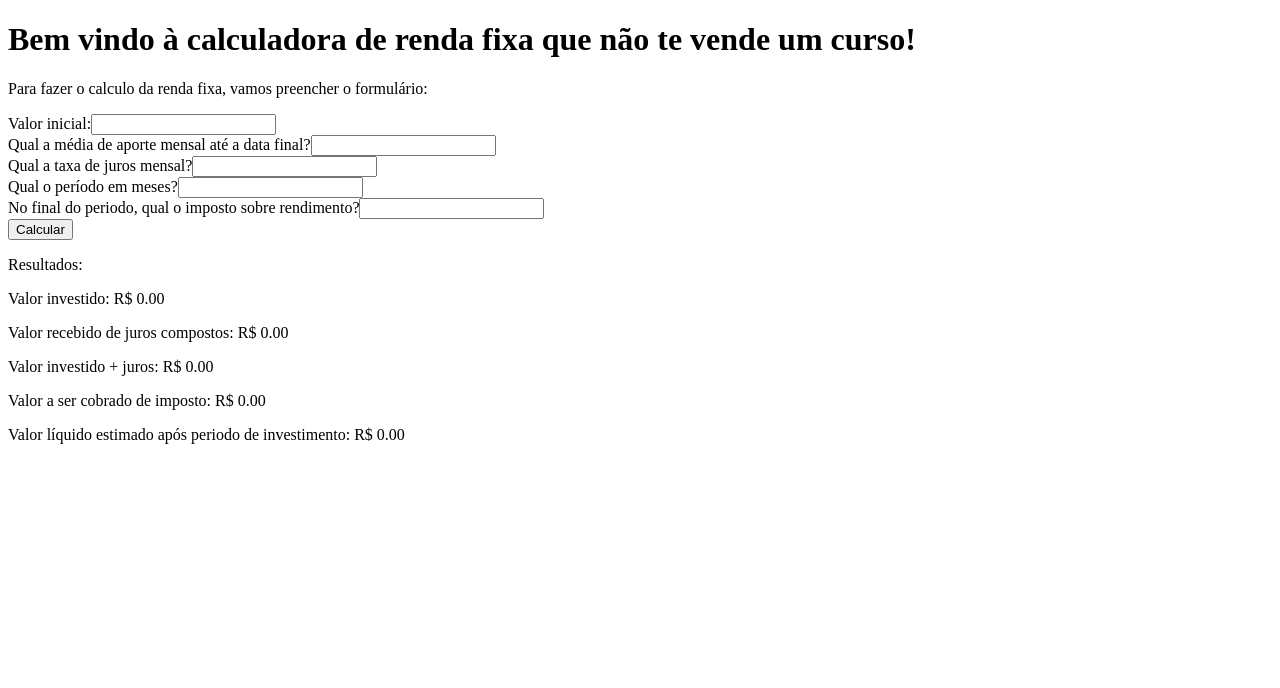
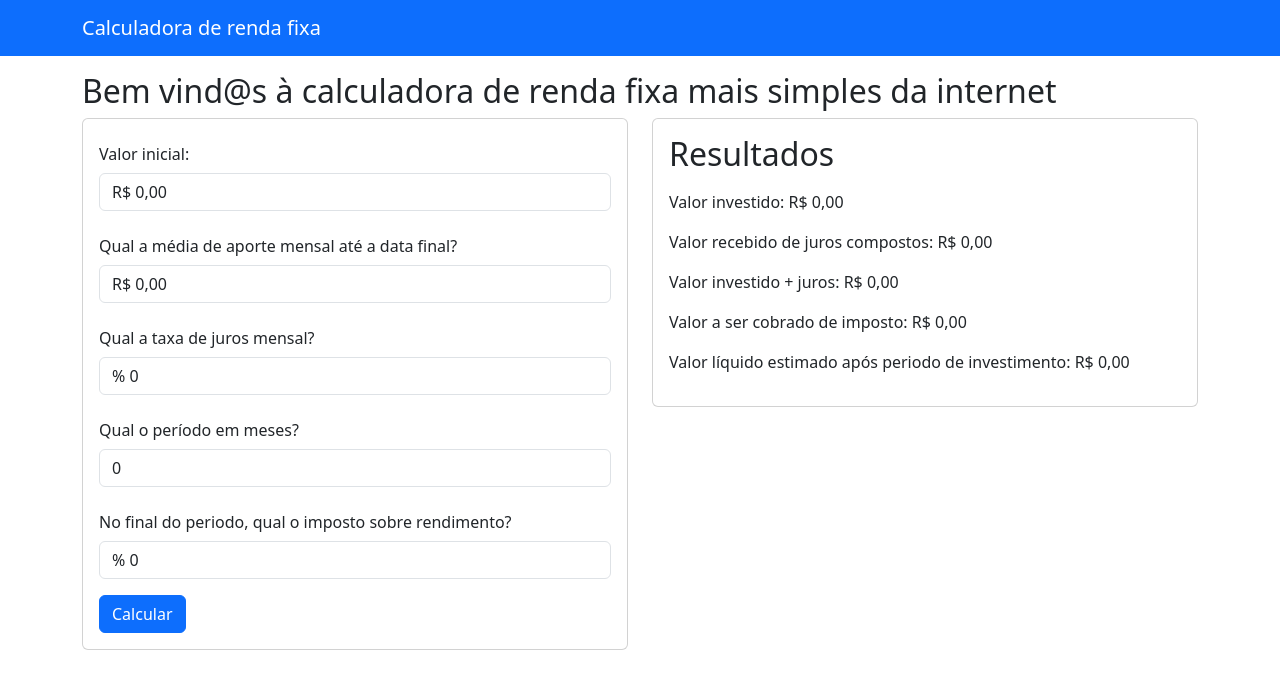
Before and after one commit to arthurmoro/calculadora-renda-fixa, a React (Create React App) app: page / in a window 1280 px wide. Shown: the top 688 px of the page. Built offline with nearby package versions, Linux system fonts and the light colour scheme.

Commit message:
Bootstrap e implementação de mascara para inputs monetarios e de percentuais

```diff
--- a/package.json
+++ b/package.json
@@ -3,9 +3,11 @@
   "version": "0.1.0",
   "private": true,
   "dependencies": {
+    "bootstrap": "^5.2.3",
     "localforage": "^1.10.0",
     "match-sorter": "^6.3.1",
     "react": "^18.2.0",
+    "react-bootstrap": "^2.7.4",
     "react-dom": "^18.2.0",
     "react-router-dom": "^6.11.0",
     "react-scripts": "5.0.1",
--- a/public/index.html
+++ b/public/index.html
@@ -8,6 +8,8 @@
   <meta name="theme-color" content="#000000" />
   <meta name="description" content="Web site created using create-react-app" />
   <link rel="apple-touch-icon" href="%PUBLIC_URL%/logo192.png" />
+  <link href="https://cdn.jsdelivr.net/npm/bootstrap@5.3.0-alpha3/dist/css/bootstrap.min.css" rel="stylesheet"
+    integrity="sha384-KK94CHFLLe+nY2dmCWGMq91rCGa5gtU4mk92HdvYe+M/SXH301p5ILy+dN9+nJOZ" crossorigin="anonymous">
   <title>Calculadora de renda fixa</title>
 </head>
 
--- /dev/null
+++ b/src/components/Form/CurrencyInput.tsx
@@ -0,0 +1,91 @@
+import React, { CSSProperties, FC, KeyboardEvent, useCallback } from "react";
+import { Form } from "react-bootstrap";
+
+export interface onValueChangeProps {
+  value: number;
+  name: string;
+}
+
+interface Props {
+  display?: string;
+  name: string;
+  className?: string;
+  max?: number;
+  onValueChange: (props: onValueChangeProps) => void;
+  style?: CSSProperties;
+  value: number;
+  prefix?: string;
+}
+
+const VALID_FIRST = /^[1-9]{1}$/;
+const VALID_NEXT = /^[0-9]{1}$/;
+const DELETE_KEY_CODE = 8;
+
+const CurrencyInput: FC<Props> = ({
+  name,
+  className = "",
+  max = Number.MAX_SAFE_INTEGER,
+  onValueChange,
+  style = {},
+  value,
+  display = "currency",
+  prefix = "",
+}) => {
+  const valueAbsTrunc = Math.trunc(Math.abs(value));
+  if (
+    value !== valueAbsTrunc ||
+    !Number.isFinite(value) ||
+    Number.isNaN(value)
+  ) {
+    throw new Error(`invalid value property`);
+  }
+  const handleKeyDown = useCallback(
+    (e: KeyboardEvent<HTMLDivElement>): void => {
+      const { key, keyCode } = e;
+      if (
+        (value === 0 && !VALID_FIRST.test(key)) ||
+        (value !== 0 && !VALID_NEXT.test(key) && keyCode !== DELETE_KEY_CODE)
+      ) {
+        return;
+      }
+      const valueString = value.toString();
+      let nextValue: number;
+      if (keyCode !== DELETE_KEY_CODE) {
+        const nextValueString: string =
+          value === 0 ? key : `${valueString}${key}`;
+        nextValue = Number.parseInt(nextValueString, 10);
+      } else {
+        const nextValueString = valueString.slice(0, -1);
+        nextValue =
+          nextValueString === "" ? 0 : Number.parseInt(nextValueString, 10);
+      }
+      if (nextValue > max) {
+        return;
+      }
+      onValueChange({ value: nextValue, name });
+    },
+    [max, onValueChange, value]
+  );
+  const handleChange = useCallback(() => {
+    // DUMMY TO AVOID REACT WARNING
+  }, []);
+  const valueDisplay =
+    prefix +
+    (value / 100).toLocaleString("pt-BR", {
+      style: display,
+      currency: "BRL",
+    });
+
+  return (
+    <Form.Control
+      className={className}
+      inputMode="numeric"
+      // @ts-ignore
+      onKeyDown={handleKeyDown}
+      style={style}
+      value={valueDisplay}
+    />
+  );
+};
+
+export default CurrencyInput;
--- a/src/pages/App.tsx
+++ b/src/pages/App.tsx
@@ -1,11 +1,24 @@
 import React from "react";
-import { Home } from "./Home";
+import { Col, Container, Row } from "react-bootstrap";
+import { Menu } from "./Menu";
+import { Calculator } from "./Calculator";
 
 function App() {
   return (
-    <div>
-      <Home />
-    </div>
+    <>
+      <Menu />
+      <Container style={{ paddingTop: "16px" }}>
+        <Row>
+          <Col>
+            <h2>
+              Bem vind@s à calculadora de renda fixa mais simples da internet
+            </h2>
+          </Col>
+        </Row>
+
+        <Calculator />
+      </Container>
+    </>
   );
 }
 
--- a/src/pages/Calculator/Form.tsx
+++ b/src/pages/Calculator/Form.tsx
@@ -1,85 +1,108 @@
-import { SyntheticEvent, useState } from "react";
+import { ReactNode, SyntheticEvent, useCallback, useState } from "react";
 import { CalculatorInputs } from ".";
-
+import { Button, Card, Form } from "react-bootstrap";
+import CurrencyInput, {
+  onValueChangeProps,
+} from "../../components/Form/CurrencyInput";
 interface CalculatorFormProps {
   calcular: (inputs: CalculatorInputs) => void;
 }
 
 export function CalculatorForm(props: CalculatorFormProps) {
-  const [inputs, setInputs] = useState<CalculatorInputs>(
-    {} as CalculatorInputs
-  );
+  const [inputs, setInputs] = useState<CalculatorInputs>({
+    aporte_inicial: 0,
+    aporte_mensal: 0,
+    taxa_mes: 0,
+    periodo_em_meses: 0,
+    taxa_imposto: 0,
+  } as CalculatorInputs);
 
   const calcular = (event: SyntheticEvent<HTMLFormElement>) => {
     event.preventDefault();
-    props.calcular(inputs);
+    props.calcular({
+      ...inputs,
+      aporte_inicial: inputs.aporte_inicial / 100,
+      aporte_mensal: inputs.aporte_mensal / 100,
+      taxa_mes: inputs.taxa_mes / 100,
+      taxa_imposto: inputs.taxa_imposto / 100,
+    });
   };
 
-  const handleChange = (event: SyntheticEvent<HTMLInputElement>) => {
+  const handleChange = (event: any) => {
     const name = event.currentTarget.name;
     const value = event.currentTarget.value;
     setInputs((values) => ({ ...values, [name]: value }));
   };
 
+  const handleValueChange = useCallback((val: onValueChangeProps) => {
+    setInputs((values) => ({ ...values, [val.name]: val.value }));
+  }, []);
+
   return (
-    <form onSubmit={calcular}>
-      <div>
-        <label htmlFor="valor">Valor inicial:</label>
-        <input
-          type="number"
-          id="aporte_inicial"
+    <Card body>
+      <Form onSubmit={calcular}>
+        <Form.Group className="mb-3">
+          <Form.Label column>Valor inicial:</Form.Label>
+          <CurrencyInput
             name="aporte_inicial"
+            max={10000000000000}
             value={inputs.aporte_inicial}
-          onChange={handleChange}
+            onValueChange={handleValueChange}
           />
-      </div>
-      <div>
-        <label htmlFor="aporte_mensal">
+        </Form.Group>
+        <Form.Group className="mb-3">
+          <Form.Label column>
             Qual a média de aporte mensal até a data final?
-        </label>
-        <input
-          type="number"
-          id="aporte_mensal"
+          </Form.Label>
+          <CurrencyInput
             name="aporte_mensal"
+            max={10000000000000}
             value={inputs.aporte_mensal}
-          onChange={handleChange}
+            onValueChange={handleValueChange}
           />
-      </div>
-      <div>
-        <label htmlFor="taxa">Qual a taxa de juros mensal?</label>
-        <input
-          type="number"
-          id="taxa_mes"
+        </Form.Group>
+        <Form.Group className="mb-3">
+          <Form.Label column>Qual a taxa de juros mensal?</Form.Label>
+
+          <CurrencyInput
+            max={10000}
             name="taxa_mes"
+            display="decimal"
             value={inputs.taxa_mes}
-          onChange={handleChange}
+            onValueChange={handleValueChange}
+            prefix="% "
           />
-      </div>
-      <div>
-        <label htmlFor="periodo_em_meses">Qual o período em meses?</label>
-        <input
+        </Form.Group>
+        <Form.Group className="mb-3">
+          <Form.Label column>Qual o período em meses?</Form.Label>
+
+          <Form.Control
             type="number"
             id="periodo_em_meses"
             name="periodo_em_meses"
             value={inputs.periodo_em_meses}
             onChange={handleChange}
           />
-      </div>
-      <div>
-        <label htmlFor="taxa_imposto">
+        </Form.Group>
+        <Form.Group className="mb-3">
+          <Form.Label column>
             No final do periodo, qual o imposto sobre rendimento?
-        </label>
-        <input
-          type="number"
-          id="taxa_imposto"
+          </Form.Label>
+
+          <CurrencyInput
+            max={10000}
             name="taxa_imposto"
+            display="decimal"
             value={inputs.taxa_imposto}
-          onChange={handleChange}
+            onValueChange={handleValueChange}
+            prefix="% "
           />
-      </div>
-      <div>
-        <button type="submit">Calcular</button>
-      </div>
-    </form>
+        </Form.Group>
+
+        <Button variant="primary" type="submit">
+          Calcular
+        </Button>
+      </Form>
+    </Card>
   );
 }
--- a/src/pages/Calculator/Results.tsx
+++ b/src/pages/Calculator/Results.tsx
@@ -1,3 +1,4 @@
+import { Card, Col, Row } from "react-bootstrap";
 import { CalculatedResults } from ".";
 
 export interface CalculaRendaFixaResultProps {
@@ -6,24 +7,51 @@ export interface CalculaRendaFixaResultProps {
 
 export function CalculatorResultsPresenter(props: CalculatedResults) {
   return (
-    <div>
-      <p>Resultados:</p>
-      <p>Valor investido: R$ {props.valor_total_investido.toFixed(2)}</p>
+    <Card>
+      <Card.Body>
+        <Card.Title>
+          <Row>
+            <Col>
+              <h2>Resultados</h2>
+            </Col>
+          </Row>
+        </Card.Title>
         <p>
-        Valor recebido de juros compostos: R${" "}
-        {props.valor_total_juros.toFixed(2)}
+          Valor investido:{" "}
+          {props.valor_total_investido.toLocaleString("pt-BR", {
+            style: "currency",
+            currency: "BRL",
+          })}
         </p>
         <p>
-        Valor investido + juros: R$ {props.valor_total_sem_imposto.toFixed(2)}
+          Valor recebido de juros compostos:{" "}
+          {props.valor_total_juros.toLocaleString("pt-BR", {
+            style: "currency",
+            currency: "BRL",
+          })}
         </p>
         <p>
-        Valor a ser cobrado de imposto: R${" "}
-        {props.valor_total_imposto.toFixed(2)}
+          Valor investido + juros:{" "}
+          {props.valor_total_sem_imposto.toLocaleString("pt-BR", {
+            style: "currency",
+            currency: "BRL",
+          })}
         </p>
         <p>
-        Valor líquido estimado após periodo de investimento: R${" "}
-        {props.valor_total_liquido.toFixed(2)}
+          Valor a ser cobrado de imposto:{" "}
+          {props.valor_total_imposto.toLocaleString("pt-BR", {
+            style: "currency",
+            currency: "BRL",
+          })}
         </p>
-    </div>
+        <p>
+          Valor líquido estimado após periodo de investimento:{" "}
+          {props.valor_total_liquido.toLocaleString("pt-BR", {
+            style: "currency",
+            currency: "BRL",
+          })}
+        </p>
+      </Card.Body>
+    </Card>
   );
 }
--- a/src/pages/Calculator/index.tsx
+++ b/src/pages/Calculator/index.tsx
@@ -3,6 +3,7 @@ import { CalculatorController } from "../../controllers/Calculator.controller";
 import { CalculatorForm } from "./Form";
 import { ICalculateCompoundInterestResponse } from "../../domain/entities/calculator/Calculator";
 import { CalculatorResultsPresenter } from "./Results";
+import { Col, Row } from "react-bootstrap";
 
 export interface CalculatorInputs {
   aporte_inicial: number;
@@ -72,10 +73,13 @@ export function Calculator() {
   }
 
   return (
-    <div>
-      <p>Para fazer o calculo da renda fixa, vamos preencher o formulário:</p>
-      <CalculatorForm calcular={calcular} />
-      <CalculatorResultsPresenter {...resultadoCalculo} />
-    </div>
+    <Row>
+      <Col>
+        <CalculatorForm calcular={calcular} />
+      </Col>
+      <Col>
+        <CalculatorResultsPresenter {...resultadoCalculo} />
+      </Col>
+    </Row>
   );
 }
--- a/src/pages/Home.tsx
+++ /dev/null
@@ -1,10 +0,0 @@
-import React from "react";
-import { Calculator } from "./Calculator";
-export function Home() {
-  return (
-    <div>
-      <h1>Bem vindo à calculadora de renda fixa que não te vende um curso!</h1>
-      <Calculator />
-    </div>
-  );
-}
--- /dev/null
+++ b/src/pages/Menu.tsx
@@ -0,0 +1,11 @@
+import { Container, Navbar } from "react-bootstrap";
+
+export function Menu() {
+  return (
+    <Navbar bg="primary" variant="dark">
+      <Container>
+        <Navbar.Brand href="#">Calculadora de renda fixa</Navbar.Brand>
+      </Container>
+    </Navbar>
+  );
+}
```
Also changed, not shown: public/favicon.svg (added), 1 other file (tests, documents, lock files or other folders). Lines whose indentation alone changed are shown as unchanged.
